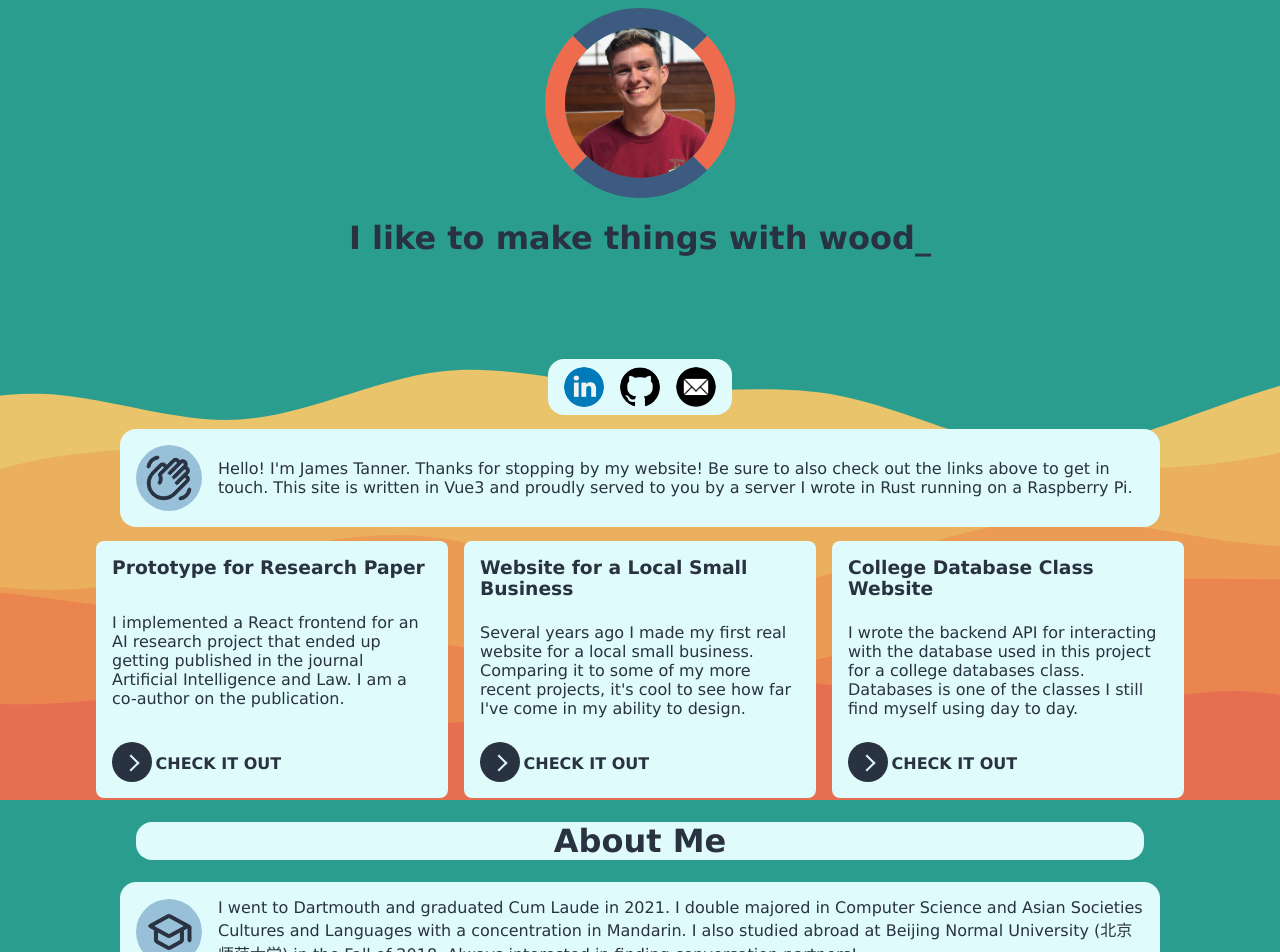
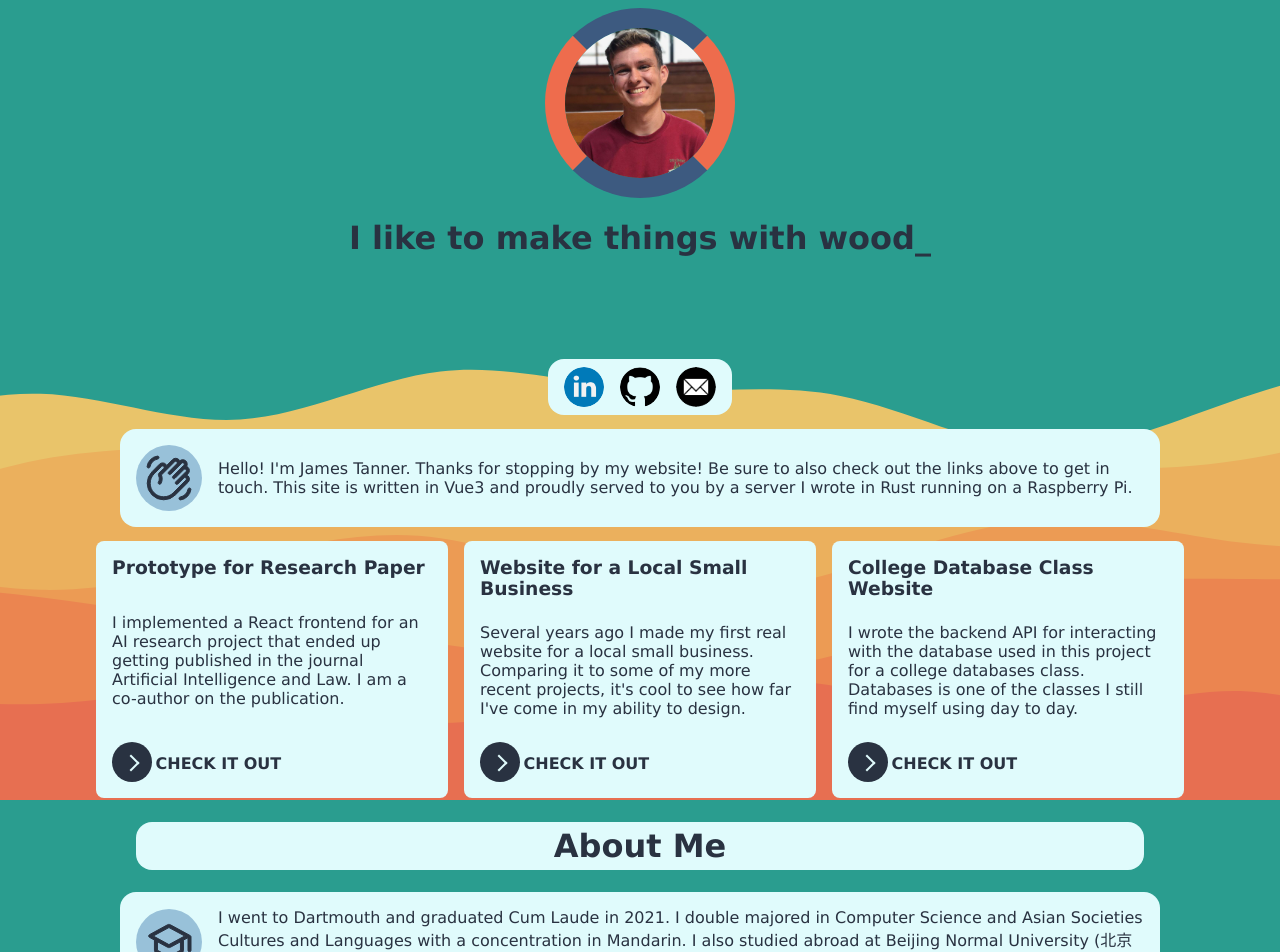
Before and after one commit to JamesTann/personal-website, a Vue app: page / in a window 1280 px wide. Shown: the top 952 px of the page. Built offline with nearby package versions, Linux system fonts and the light colour scheme.

Commit message:
fix: added vertical padding to section titles

```diff
--- a/src/components/TitleCard.vue
+++ b/src/components/TitleCard.vue
@@ -15,6 +15,7 @@ h1 {
     background-color: #e0fbfc;
     border-radius: 1em;
     width: 80%;
+    padding: 0.3em 0;
     margin: 1em;
 }
 </style>
```
